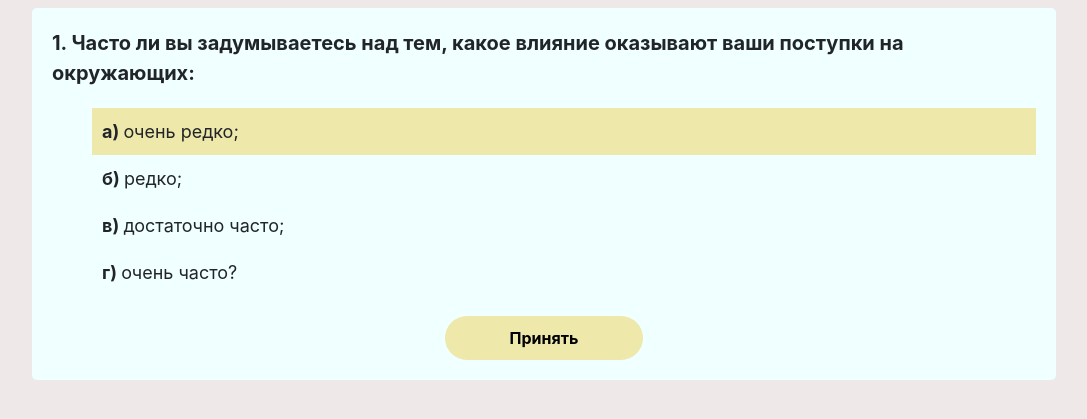
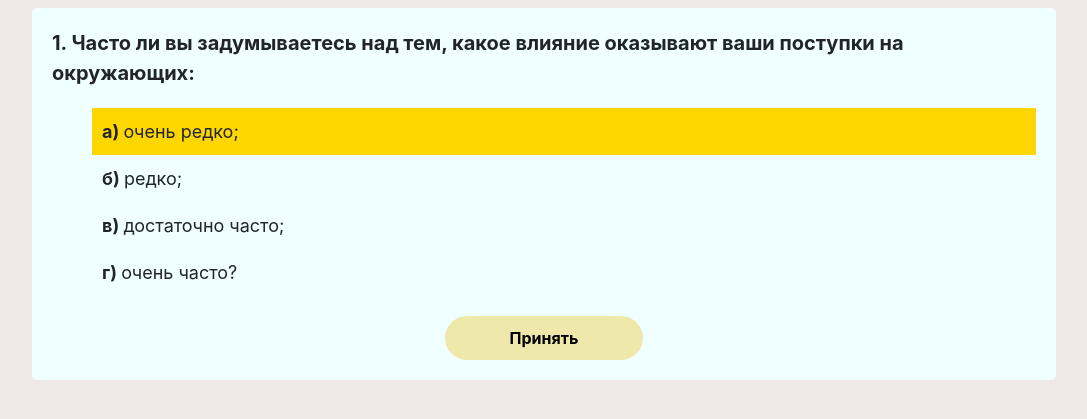
Before and after one commit to SlawaSlawa/js-what-is-your-character, a plain HTML site: page index.html in a window 1280 px wide. Both pictures are taken after a click on the item "а) очень редко;". Shown: the part 243-662 px from the top of the page, without its empty margins (96-1183 px from the left). Drawn offline with Linux system fonts and the light colour scheme.

Commit message:
added listener for items

```diff
--- a/css/style.css
+++ b/css/style.css
@@ -45,7 +45,7 @@
 }
 
 .answer-list__item--active {
-	background-color: palegoldenrod;
+	background-color: gold;
 }
 
 .answer-list__marker {
--- a/index.html
+++ b/index.html
@@ -20,7 +20,7 @@
             </div>
             <!-- /.question -->
             <ul class="answer-list">
-                <li class="answer-list__item answer-list__item--active">
+                <li class="answer-list__item">
                     <span class="answer-list__marker">
                         а)
                     </span> очень редко;
--- a/js/main.js
+++ b/js/main.js
@@ -1 +1,15 @@
 'use strict';
+const answerListItems = document.querySelectorAll('.answer-list__item');
+
+
+
+answerListItems.forEach(item => {
+    item.addEventListener('click', event => {
+        const target = event.target;
+
+        answerListItems.forEach(item => {
+            item.classList.remove('answer-list__item--active');
+        });
+        target.classList.add('answer-list__item--active');
+    });
+});
```
